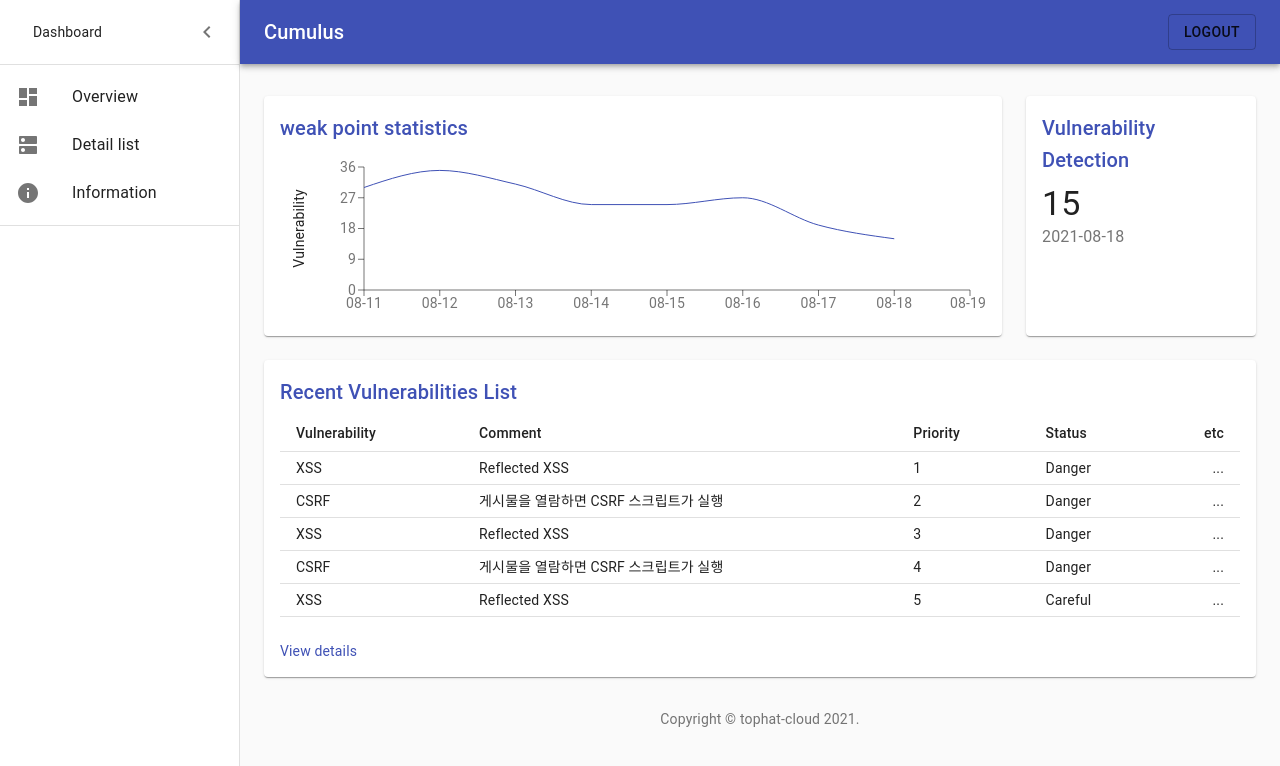
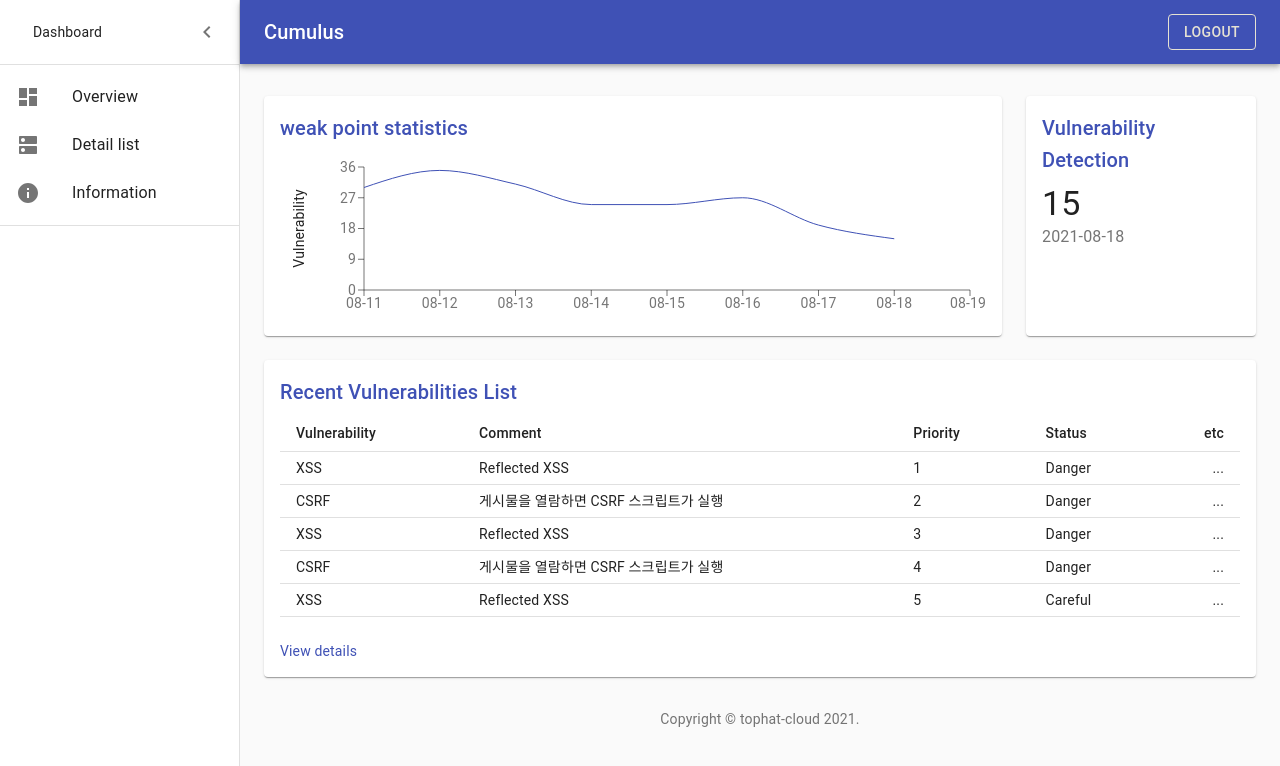
Before and after one commit to tophat-cloud/cumulus-front, a React (Create React App) app: page / in a window 1280 px wide. Shown: the top 766 px of the page. Built offline with nearby package versions, Linux system fonts and the light colour scheme.

Commit message:
Change style: logout button color

```diff
--- a/src/dashboard/Dashboard.js
+++ b/src/dashboard/Dashboard.js
@@ -20,6 +20,17 @@ import NotificationsIcon from "@material-ui/icons/Notifications";
 import { mainListItems, secondaryListItems } from "./listItems";
 import { useStyles } from "./useStyles";
 import Copyright from "../base/Copyright";
+
+const WhiteButton = () => {
+  return (
+    <Button
+      variant="outlined"
+      style={{ borderColor: "#e6e2d3", color: "#e6e2d3" }}
+    >
+      Logout
+    </Button>
+  );
+};
 
 export default function DashboardComponent({ children }) {
   const classes = useStyles();
@@ -68,7 +79,7 @@ export default function DashboardComponent({ children }) {
             </Badge>
           </IconButton> */}
           <Link href="/signin" variant="body2">
-            <Button variant="outlined">Logout</Button>
+            <WhiteButton></WhiteButton>
           </Link>
         </Toolbar>
       </AppBar>
```
